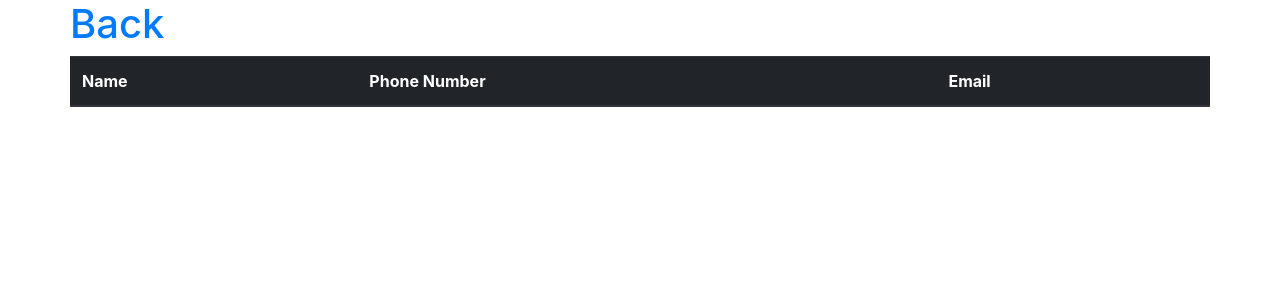
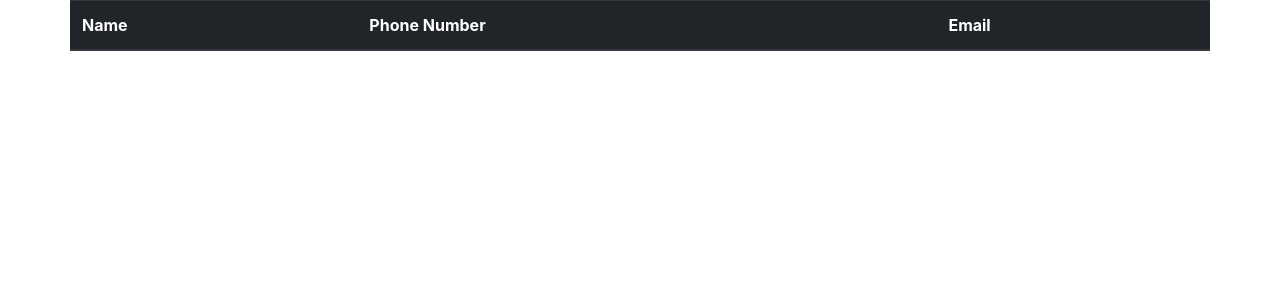
Before and after one commit to OnyxMemory/cohort1-cSpace, a Flask app: page /clients in a window 1280 px wide. Shown: the top 300 px of the page. Run offline with Flask 2, Linux system fonts and the light colour scheme; lists and menus that the app fills with data are empty; parts of the project's set-up code (start-up, migrations or seed data) failed here and were passed over; some libraries are stand-ins or nearby versions.

Commit message:
removing nav from clients list

```diff
--- a/src/templates/clients.html
+++ b/src/templates/clients.html
@@ -7,11 +7,6 @@
 </head>
 <body>
     <div class="page">
-        <div class="container">
-            <div class=row>
-                <a href="/admin"><h1>Back</h1></a>
-            </div>
-        </div>
         <div class="container client-table" style="overflow: auto">
             <div class=row>
             <table class="table table-striped">
```
